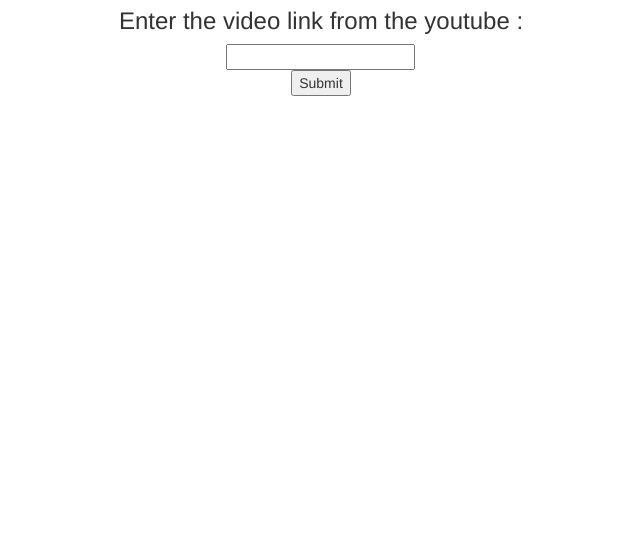
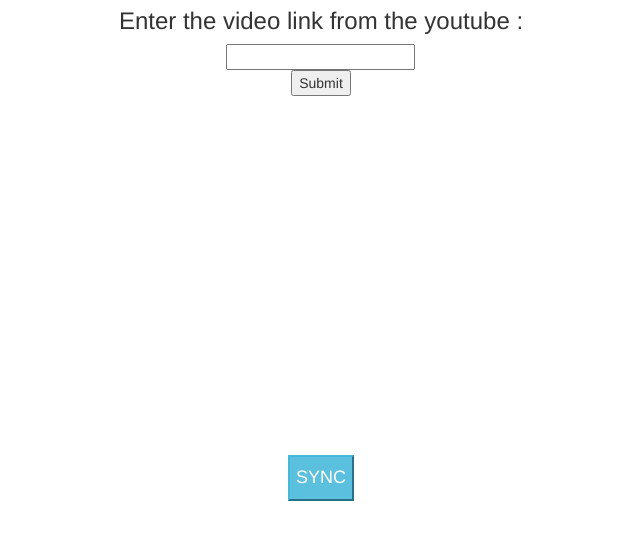
Before and after one commit to fristonio/UniSync, a plain HTML site: page index.html in a window 1280 px wide. Shown: the part 82-622 px from the top of the page, without its empty margins (319-959 px from the left). Drawn offline with nearby package versions, Linux system fonts and the light colour scheme; no server answers.

Commit message:
minor bug fixed in js

```diff
--- a/index.html
+++ b/index.html
@@ -16,6 +16,9 @@
 		<div class="videodiv">
 			<iframe src="" frameborder="0" id="mainvid" height="315" width="560" allowfullscreen></iframe>
 		</div>
+		<div class="sync">
+			<button class="btn-info"><h4>SYNC</h4></button>
+		</div>
 		<script src="/script.js"></script>
 	</body>
 </html>
--- a/script.js
+++ b/script.js
@@ -1,3 +1,4 @@
+window.onload=function(){
 var socket = io();
 console.log(socket.id);
 socket.on('connect', function(){
@@ -22,3 +23,7 @@ socket.on('playnow',function(data){
 	console.log(link);
 	document.getElementById("mainvid").src=link;
 });
+document.getElementsByClassName('sync')[0].onclick=function(){
+	socket.emit('sync');
+}
+};
--- a/style.css
+++ b/style.css
@@ -13,3 +13,8 @@ h1{
 	display: flex;
 	justify-content: center;
 }
+.sync{
+	display: flex;
+	justify-content: center;
+	padding:30px 0;
+}
```
Also changed, not shown: stream.js (+11 -6 lines).
